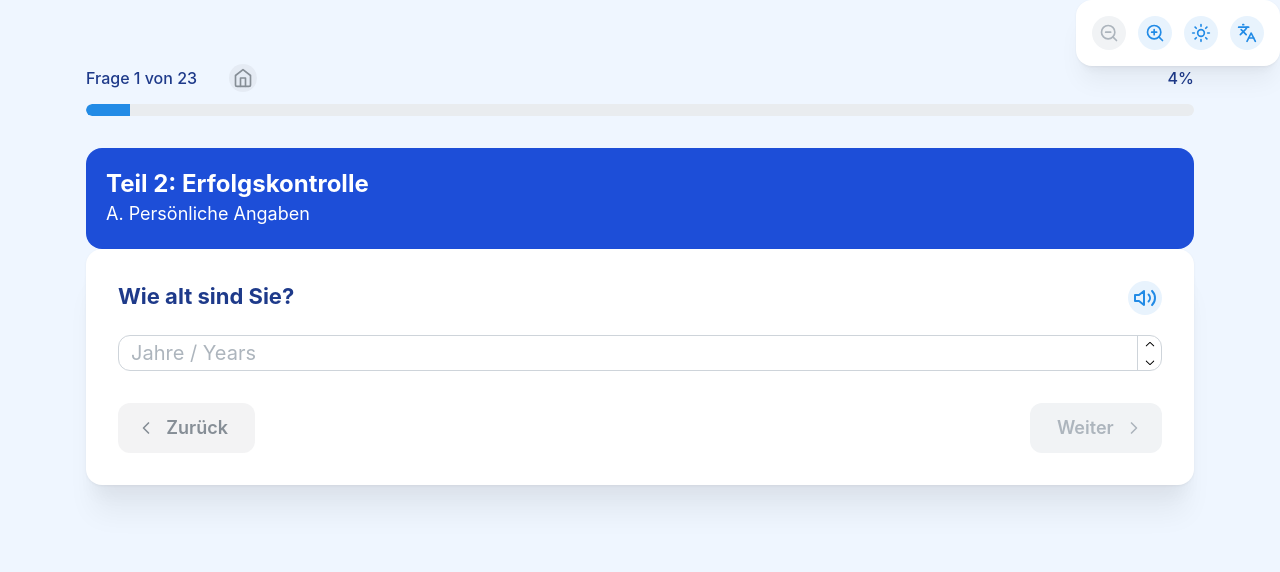
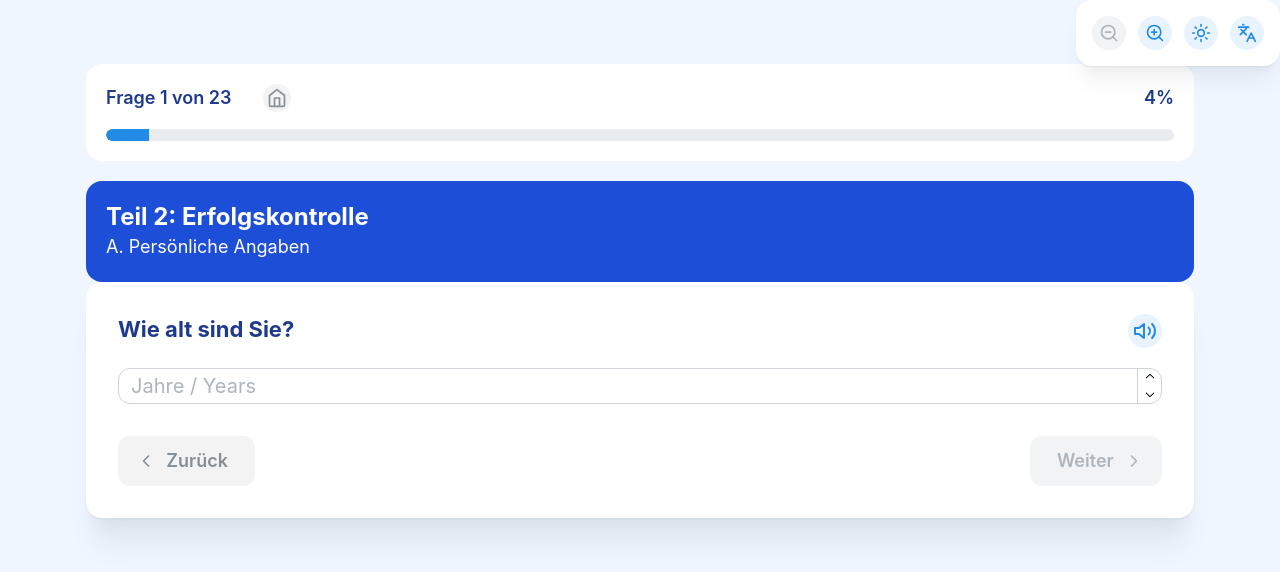
Before and after one commit to PatelKaran0104/GSD, a React (Vite) app: page /questionnaire/1 in a window 1280 px wide. Shown: the top 572 px of the page. Built offline with nearby package versions, Linux system fonts and the light colour scheme.

Commit message:
Update questionnaire design to match the better layout

```diff
--- a/src/components/Questionnaire.tsx
+++ b/src/components/Questionnaire.tsx
@@ -475,10 +475,20 @@ const Questionnaire: React.FC = () => {
         </Modal>
 
         <Box mt="xl">
-          <div className="question-progress">
-            <Group justify="space-between" mb="sm">
+          {/* Progress Section - Now at the top */}
+          <Paper
+            radius="lg"
+            p="lg"
+            mb="lg"
+            style={{
+              backgroundColor: highContrast ? '#000000' : '#ffffff',
+              border: highContrast ? '2px solid #ffffff' : undefined,
+              color: highContrast ? '#ffffff' : undefined,
+            }}
+          >
+            <Group justify="space-between" align="center" mb="md">
               <Group gap="md">
-                <Text fw={500}>
+                <Text fw={600} size="lg">
                   {language === 'de'
                     ? `Frage ${currentVisibleIndex + 1} von ${visibleQuestions.length}`
                     : `Question ${currentVisibleIndex + 1} of ${visibleQuestions.length}`}
@@ -496,7 +506,7 @@ const Questionnaire: React.FC = () => {
                   <Home size={20} />
                 </ActionIcon>
               </Group>
-              <Text fw={500}>{progress}%</Text>
+              <Text fw={600} size="lg">{progress}%</Text>
             </Group>
             <Progress
               value={progress}
@@ -512,8 +522,9 @@ const Questionnaire: React.FC = () => {
                 }
               }}
             />
-          </div>
+          </Paper>
 
+          {/* Section Header */}
           <Paper
             radius="lg"
             style={{
@@ -539,6 +550,7 @@ const Questionnaire: React.FC = () => {
             </Text>
           </Paper>
 
+          {/* Question Content */}
           <Paper
             shadow="xl"
             radius="lg"
```
